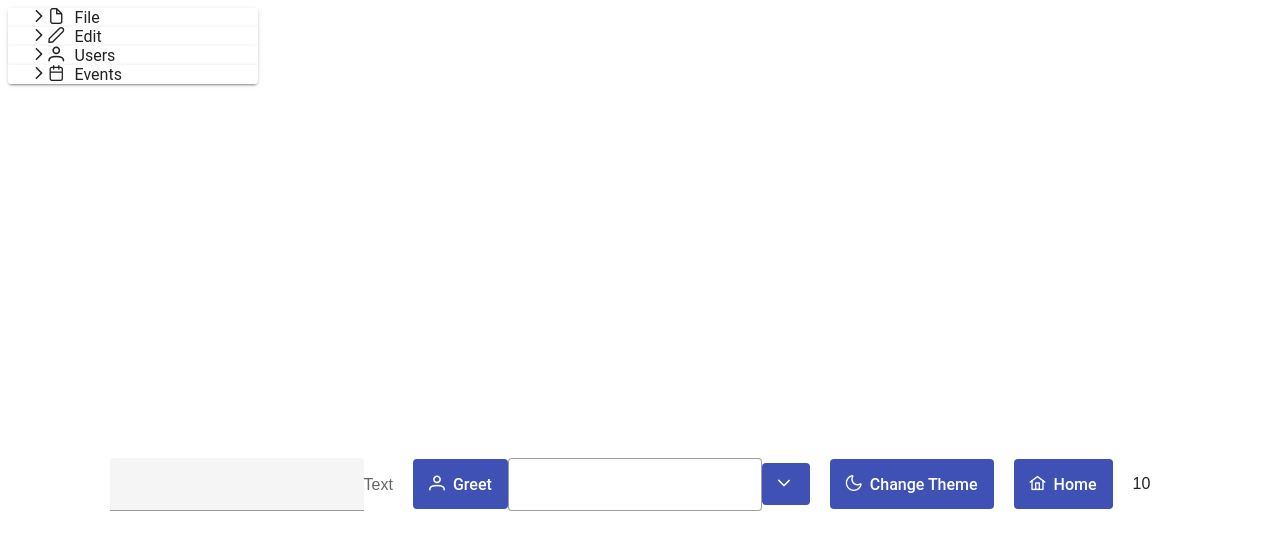
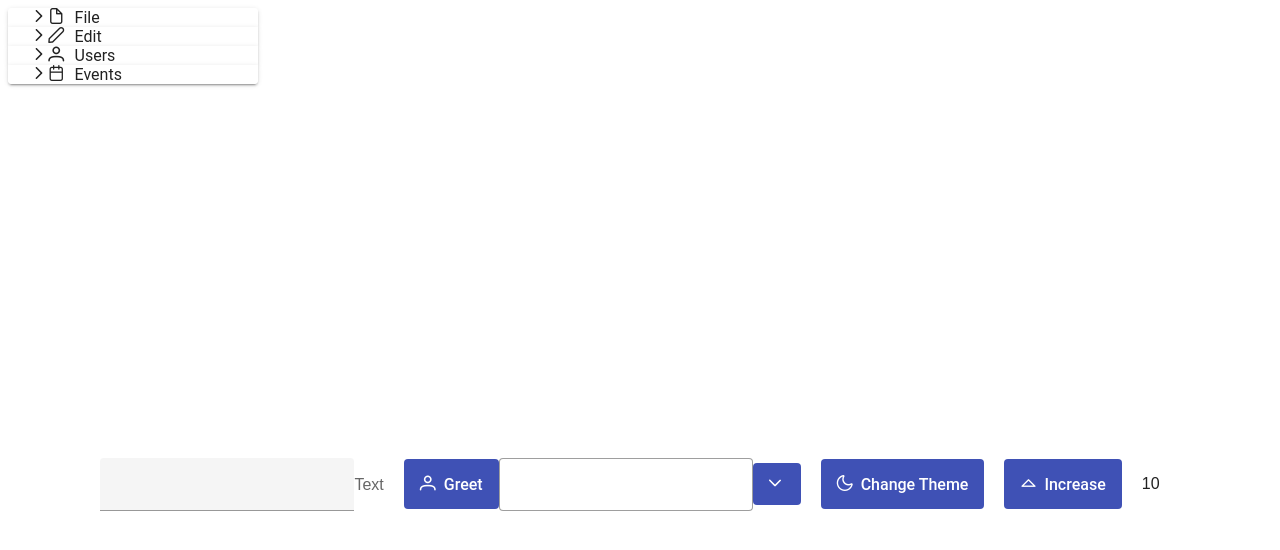
Before and after one commit to Glavyanov/VueJS-Education, a Vue app in the folder PrimeVue/app-demo/: page / in a window 1280 px wide. Shown: the top 550 px of the page. Built offline with nearby package versions, Linux system fonts and the light colour scheme.

Commit message:
add router

```diff
--- a/PrimeVue/app-demo/package.json
+++ b/PrimeVue/app-demo/package.json
@@ -12,7 +12,8 @@
     "pinia": "^2.1.6",
     "primeicons": "^6.0.1",
     "primevue": "^3.27.0",
-    "vue": "^3.3.0"
+    "vue": "^3.3.0",
+    "vue-router": "^4.2.5"
   },
   "devDependencies": {
     "@babel/core": "^7.12.16",
--- a/PrimeVue/app-demo/src/App.vue
+++ b/PrimeVue/app-demo/src/App.vue
@@ -30,7 +30,7 @@
     <ButtonBase
       :label="store.name"
       @click="store.increment"
-      icon="pi pi-home"
+      icon="pi pi-sort-up"
       style="margin-left: 20px; height: 50px"
     ></ButtonBase>
     <span class="p-float-label p-input-filled" style="margin-left: 20px; margin-right: 20px;">
--- a/PrimeVue/app-demo/src/main.js
+++ b/PrimeVue/app-demo/src/main.js
@@ -7,6 +7,7 @@ import Button from "primevue/button";
 import Toast from "primevue/toast";
 import ToastService from "primevue/toastservice";
 import AutoComplete from "primevue/autocomplete";
+import VueRouter from 'vue-router';
 
 import "./assets/app.css";
 import "primevue/resources/primevue.min.css";
@@ -15,6 +16,7 @@ import "primeicons/primeicons.css";
 const app = createApp(App);
 const pinia = createPinia();
 
+app.use(VueRouter);
 app.use(PrimeVue);
 app.use(ToastService);
 app.use(pinia);
--- a/PrimeVue/app-demo/src/store/counterStore.js
+++ b/PrimeVue/app-demo/src/store/counterStore.js
@@ -3,7 +3,7 @@ import { ref, computed} from 'vue';
 
 export const useCounterStore = defineStore('counter', () => {
     const count = ref(10);
-    const name = ref('Home');
+    const name = ref('Increase');
     const doubleCount = computed(() => count.value * 2);
     function increment() {
       count.value++
```
Also changed, not shown: 1 other file (tests, documents, lock files or other folders).
